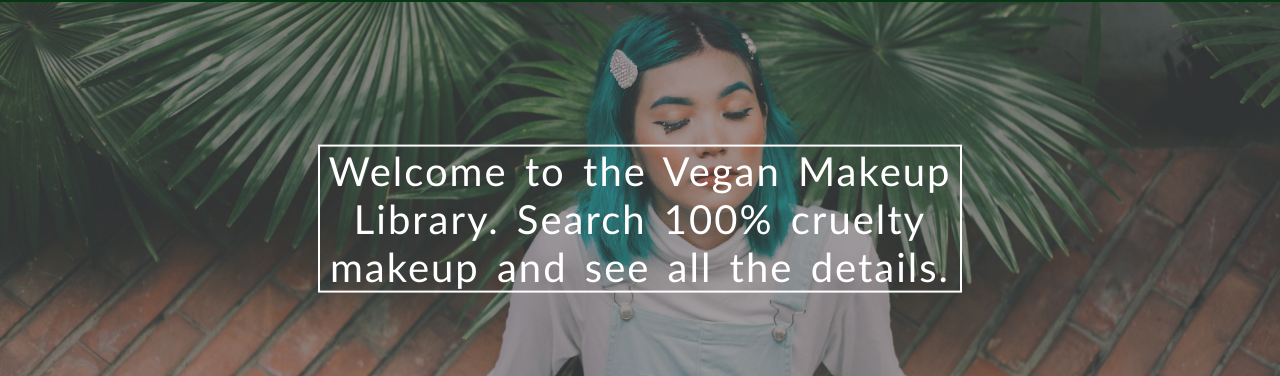
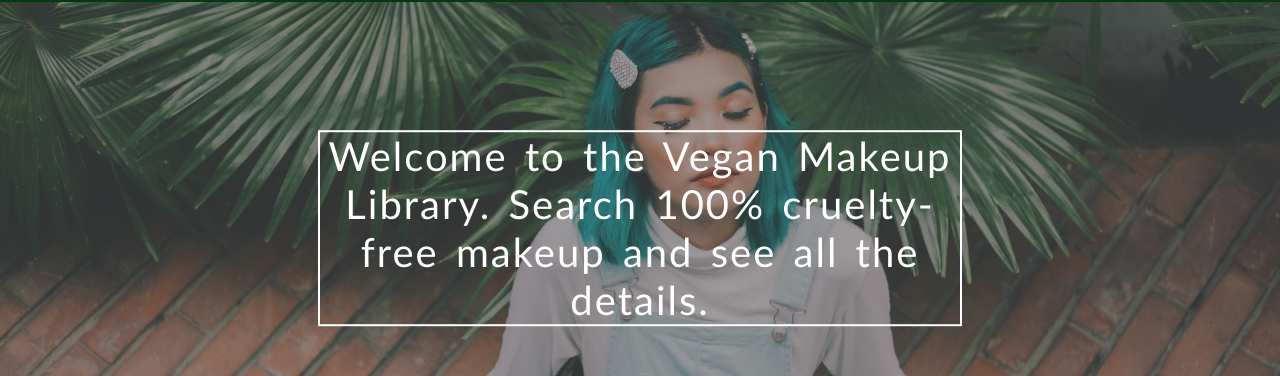
Before and after one commit to iaabo/makeupvegan, a React (Create React App) app: page /products in a window 1280 px wide. Shown: the part 78-454 px from the top of the page. Built offline with nearby package versions, Linux system fonts and the light colour scheme; no server answers.

Commit message:
Change the h1 of the search page

```diff
--- a/src/components/Products/ProductList.js
+++ b/src/components/Products/ProductList.js
@@ -46,16 +46,12 @@ class ProductList extends React.Component {
     return (
       <div>
         <NavBar />
-        <h1 className="message-mobile">
-          Welcome to the Vegan Makeup Library. Search 100% cruelty makeup and
-          see all the details.
-        </h1>
         <div className="img-container">
           <div className="background-container">
             <h1 className="header-message">
               {" "}
-              Welcome to the Vegan Makeup Library. Search 100% cruelty makeup
-              and see all the details.
+              Welcome to the Vegan Makeup Library. Search 100% cruelty-free
+              makeup and see all the details.
             </h1>
           </div>
         </div>
```
Also changed, not shown: 2 other files (tests, documents, lock files or other folders).
